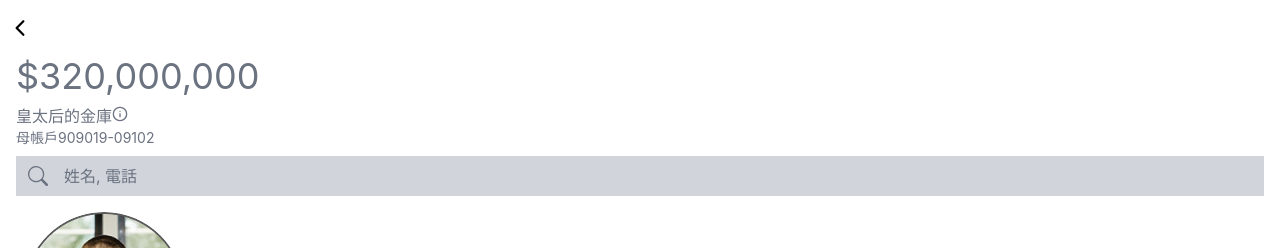
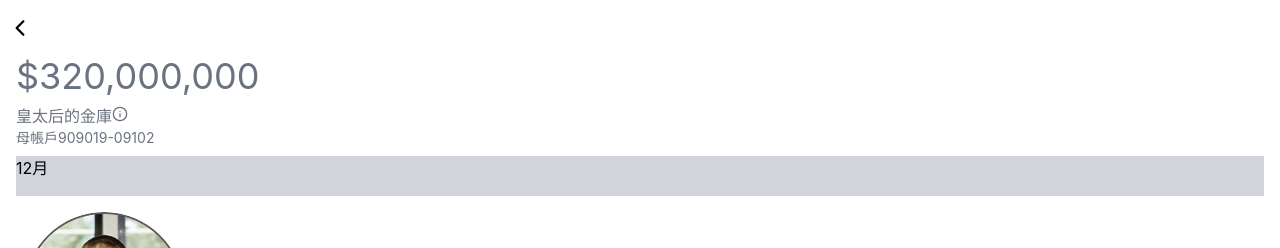
Before and after one commit to kayac-chang/React-Online-Banking, a React (Create React App) app: page /submain in a window 1280 px wide. Shown: the top 248 px of the page. Built offline with nearby package versions, Linux system fonts and the light colour scheme.

Commit message:
refactor inputfield

```diff
--- /dev/null
+++ b/src/components/base/molecules/InputField.tsx
@@ -0,0 +1,44 @@
+import { cond, type, equals, pipe, applyTo, identity } from "ramda";
+import { ReactNode, useState, isValidElement } from "react";
+
+const isFunction = pipe(type, equals("Function"));
+
+function useFocus() {
+  const [focus, setFocus] = useState(false);
+
+  function onFocus() {
+    setFocus(true);
+  }
+
+  function onBlur() {
+    setFocus(false);
+  }
+
+  return { focus, onFocus, onBlur };
+}
+
+type Props = {
+  children?: ((focus: boolean) => ReactNode) | ReactNode;
+};
+export default function InputField({ children }: Props) {
+  const { focus, ...props } = useFocus();
+
+  return (
+    <label>
+      <div className="relative bg-gray-300 h-10">
+        <input
+          {...props}
+          className="bg-transparent w-full h-full px-4 py-2"
+          type="search"
+        />
+
+        <div className="absolute top-0 left-0 w-full h-full">
+          {cond([
+            [isValidElement, identity],
+            [isFunction, applyTo(focus)],
+          ])(children)}
+        </div>
+      </div>
+    </label>
+  );
+}
--- a/src/components/base/molecules/SearchField.tsx
+++ /dev/null
@@ -1,43 +0,0 @@
-import { FocusEvent, useState } from "react";
-import clsx from "clsx";
-
-import { BsSearch } from "react-icons/bs";
-
-export default function SearchField() {
-    const [focus, setFocus] = useState(false);
-
-    function onFocus({ type }: FocusEvent) {
-      setFocus(type === "focus");
-    }
-
-    return (
-      <label htmlFor="search">
-        <div className="relative bg-gray-300 h-10">
-          <input
-            onFocus={onFocus}
-            onBlur={onFocus}
-            className="bg-transparent w-full h-full px-4 py-2"
-            type="search"
-            id="search"
-          />
-
-          <div className="absolute top-0 left-0 w-full h-full">
-            <div
-              className={clsx(
-                "h-full text-gray-500 transition-opacity ease-out-circ",
-                focus && "opacity-0"
-              )}
-            >
-              <span className="absolute top-1/2 text-xl transform -translate-y-1/2 p-3">
-                <BsSearch />
-              </span>
-
-              <div className="h-full flex items-center ml-12">
-                <span>姓名, 電話</span>
-              </div>
-            </div>
-          </div>
-        </div>
-      </label>
-    );
-  }
--- /dev/null
+++ b/src/components/friends/SearchField.tsx
@@ -0,0 +1,28 @@
+import clsx from "clsx";
+import { BsSearch } from "react-icons/bs";
+import InputField from "components/base/molecules/InputField";
+
+export default function SearchField() {
+  return (
+    <InputField>
+      {(focus) => (
+        <div className="absolute top-0 left-0 w-full h-full">
+          <div
+            className={clsx(
+              "h-full text-gray-500 transition-opacity ease-out-circ",
+              focus && "opacity-0"
+            )}
+          >
+            <span className="absolute top-1/2 text-xl transform -translate-y-1/2 p-3">
+              <BsSearch />
+            </span>
+
+            <div className="h-full flex items-center ml-12">
+              <span>姓名, 電話</span>
+            </div>
+          </div>
+        </div>
+      )}
+    </InputField>
+  );
+}
--- a/src/pages/Friends.tsx
+++ b/src/pages/Friends.tsx
@@ -3,8 +3,8 @@ import { Avator } from "types";
 import { map } from "ramda";
 
 import Avatar from "components/base/atoms/Avatar";
-import SearchField from "components/base/molecules/SearchField";
 import Header from "components/base/organisms/Header";
+import SearchField from "components/friends/SearchField";
 
 import friends from "mocks/friends";
 
--- a/src/pages/SubMain.tsx
+++ b/src/pages/SubMain.tsx
@@ -2,7 +2,7 @@ import { fillRemainHeight } from "utils";
 import { Transaction } from "types";
 import { map } from "ramda";
 
-import SearchField from "components/base/molecules/SearchField";
+import SearchField from "components/base/molecules/InputField";
 import Header from "components/base/organisms/Header";
 import Record from "components/submain/Record";
 import Account from "components/submain/Account";
@@ -24,7 +24,9 @@ export default function SubMain() {
         </div>
 
         <div className="mx-4">
-          <SearchField />
+          <SearchField>
+            <button>12月</button>
+          </SearchField>
         </div>
 
         <div className="overflow-y-auto divide-y-2" ref={fillRemainHeight}>
```
